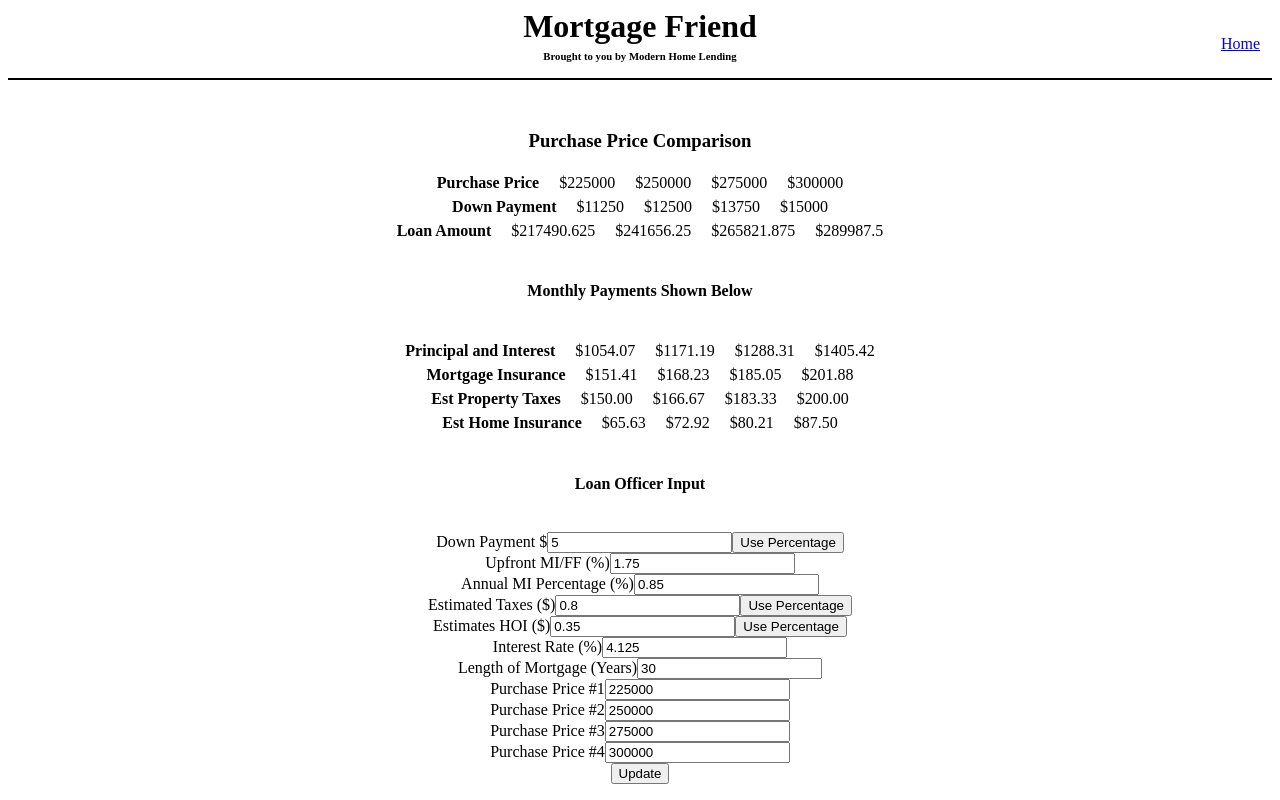
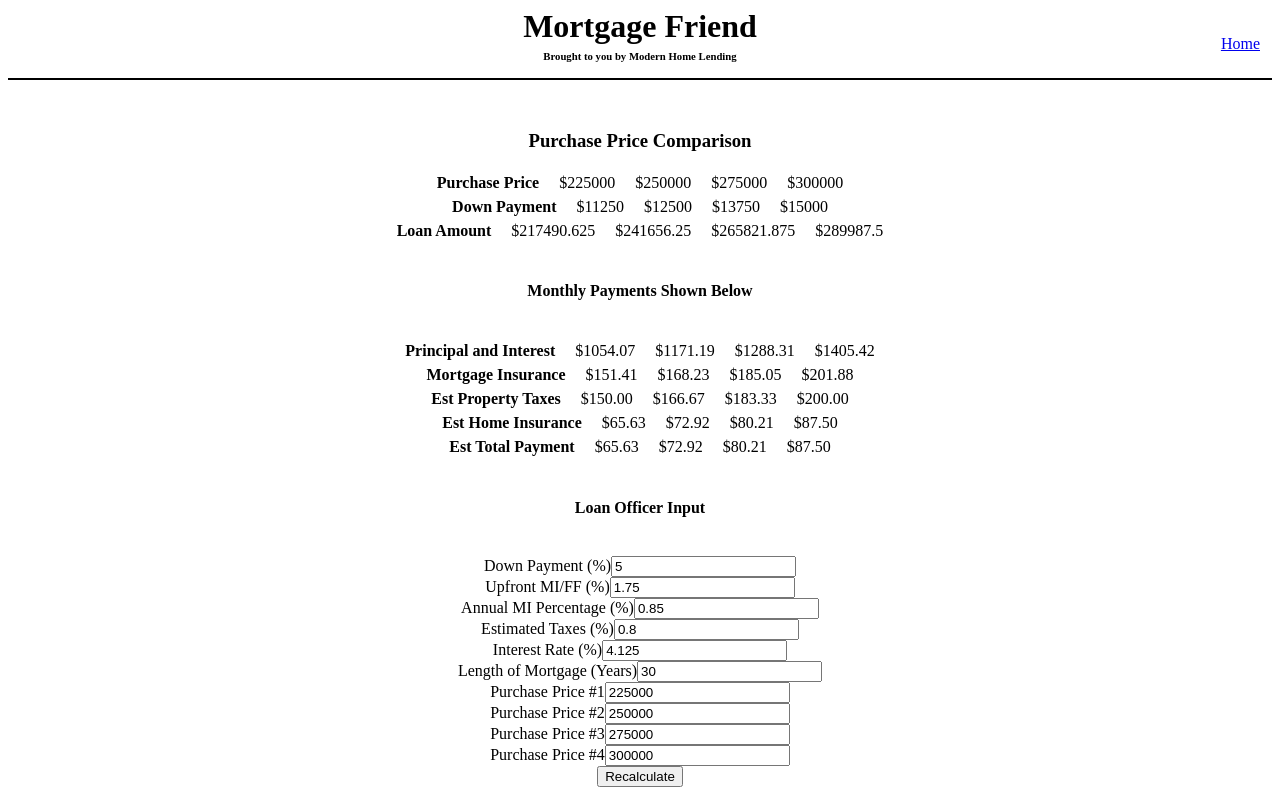
Before and after one commit to Zakery1/More-Friend, an Angular app: page /pvdp in a window 1280 px wide. Built offline with nearby package versions, Linux system fonts and the light colour scheme.

Commit message:
clean dp percentage payment

```diff
--- a/src/app/price-varied-dp/price-varied-dp.component.html
+++ b/src/app/price-varied-dp/price-varied-dp.component.html
@@ -65,25 +65,24 @@
 				<div class="display-pprices">${{estimatedHIFour}}</div>
 			</div>
 		</div>
+		<div class="ppc">
+			<div class="ppc-row">
+				<div class="display-pprices display-pprices-l">Est Total Payment</div>
+				<div class="display-pprices">${{estimatedHIOne}}</div>
+				<div class="display-pprices">${{estimatedHITwo}}</div>
+				<div class="display-pprices">${{estimatedHIThree}}</div>
+				<div class="display-pprices">${{estimatedHIFour}}</div>
+			</div>
+		</div>
 	</div>
 	<br>
 	<h4>Loan Officer Input</h4>
 	<br>
 	<div class="loi">
-
-		<p *ngIf="dpPercentage" class="input-line">Down Payment %<input [(ngModel)]="downPaymentPercentage" type="number"><button (click)=switchDPPercentage()>Use Dollar Amount</button></p>
-		<p *ngIf="!dpPercentage" class="input-line">Down Payment $<input [(ngModel)]="downPaymentPercentage" type="number"><button (click)=switchDPPercentage()>Use Percentage</button></p>
-
+		<p class="input-line">Down Payment (%)<input [(ngModel)]="downPaymentPercentage" type="number"></p>
 		<p class="input-line">Upfront MI/FF (%)<input [(ngModel)]="upfrontMiFf" type="number"></p>
 		<p class="input-line">Annual MI Percentage (%)<input [(ngModel)]="miPercentage" type="number"></p>
-
-		<p *ngIf="eTPercentage" class="input-line">Estimated Taxes (%)<input [(ngModel)]="estimatedTaxes" type="number"><button (click)=switchETPercentage()>Use Dollar Amount</button></p>
-		<p *ngIf="!eTPercentage" class="input-line">Estimated Taxes ($)<input [(ngModel)]="estimatedTaxes" type="number"><button (click)=switchETPercentage()>Use Percentage</button></p>
-
-		<p *ngIf="eHOIPercentage" class="input-line">Estimates HOI (%)<input [(ngModel)]="estimateHOI" type="number"><button (click)="switcheHOIPercentage()">Use Dollar Amount</button></p>
-		<p *ngIf="!eHOIPercentage" class="input-line">Estimates HOI ($)<input [(ngModel)]="estimateHOI" type="number"><button (click)="switcheHOIPercentage()">Use Percentage</button></p>
-
-
+		<p class="input-line">Estimated Taxes (%)<input [(ngModel)]="estimatedTaxes" type="number"></p>
 		<p class="input-line">Interest Rate (%)<input [(ngModel)]="interestRate" type="number"></p>
 		<p class="input-line">Length of Mortgage (Years)<input [(ngModel)]="mortgageYears" type="number"></p>
 		<p class="input-line">Purchase Price #1<input [(ngModel)]="purchasePriceOne" type="number"></p>
@@ -91,5 +90,5 @@
 		<p class="input-line">Purchase Price #3<input [(ngModel)]="purchasePriceThree" type="number"></p>
 		<p class="input-line">Purchase Price #4<input [(ngModel)]="purchasePriceFour" type="number"></p>
 	</div>
-	<button (click)="update()">Update</button>
+	<button (click)="update()">Recalculate</button>
 </div>
--- a/src/app/price-varied-dp/price-varied-dp.component.ts
+++ b/src/app/price-varied-dp/price-varied-dp.component.ts
@@ -115,48 +115,41 @@ export class PriceVariedDpComponent implements OnInit {
 	// 	this.eHOIPercentage = !this.eHOIPercentage;
 	// }
 
-	// private update() {
-	// 	if (this.dpPercentage === true) {
-	// 		this.downPaymentOne = this.downPaymentPercentage;
-	// 		this.downPaymentTwo = this.downPaymentPercentage;
-	// 		this.downPaymentThree = this.downPaymentPercentage;
-	// 		this.downPaymentFour = this.downPaymentPercentage;
-	// 	} else {
-	// 		this.downPaymentOne = (this.purchasePriceOne * this.downPaymentPercentage) / 100;
-	// 		this.downPaymentTwo = (this.purchasePriceTwo * this.downPaymentPercentage) / 100;
-	// 		this.downPaymentThree = (this.purchasePriceThree * this.downPaymentPercentage) / 100;
-	// 		this.downPaymentFour = (this.purchasePriceFour * this.downPaymentPercentage) / 100;
-	// 	}
+	private update() {
+		this.downPaymentOne = (this.purchasePriceOne * this.downPaymentPercentage) / 100;
+		this.downPaymentTwo = (this.purchasePriceTwo * this.downPaymentPercentage) / 100;
+		this.downPaymentThree = (this.purchasePriceThree * this.downPaymentPercentage) / 100;
+		this.downPaymentFour = (this.purchasePriceFour * this.downPaymentPercentage) / 100;
 
-	// 	this.loanAmountOne = (this.purchasePriceOne * (100 - this.downPaymentPercentage) / 100) * (100 + this.upfrontMiFf) / 100;
-	// 	this.loanAmountTwo = (this.purchasePriceTwo * (100 - this.downPaymentPercentage) / 100) * (100 + this.upfrontMiFf) / 100;
-	// 	this.loanAmountThree = (this.purchasePriceThree * (100 - this.downPaymentPercentage) / 100) * (100 + this.upfrontMiFf) / 100;
-	// 	this.loanAmountFour = (this.purchasePriceFour * (100 - this.downPaymentPercentage) / 100) * (100 + this.upfrontMiFf) / 100;
+		this.loanAmountOne = (this.purchasePriceOne * (100 - this.downPaymentPercentage) / 100) * (100 + this.upfrontMiFf) / 100;
+		this.loanAmountTwo = (this.purchasePriceTwo * (100 - this.downPaymentPercentage) / 100) * (100 + this.upfrontMiFf) / 100;
+		this.loanAmountThree = (this.purchasePriceThree * (100 - this.downPaymentPercentage) / 100) * (100 + this.upfrontMiFf) / 100;
+		this.loanAmountFour = (this.purchasePriceFour * (100 - this.downPaymentPercentage) / 100) * (100 + this.upfrontMiFf) / 100;
 
-	// 	// tslint:disable-next-line:max-line-length
-	// 	this.pAndIOne = ((this.interestRate / 1200.0 * this.loanAmountOne) / (1.0 - Math.pow(1.0 + this.interestRate / 1200.00, -1.0 * this.mortgageYears * 12))).toFixed(2);
-	// 	// tslint:disable-next-line:max-line-length
-	// 	this.pAndITwo = ((this.interestRate / 1200.0 * this.loanAmountTwo) / (1.0 - Math.pow(1.0 + this.interestRate / 1200.00, -1.0 * this.mortgageYears * 12))).toFixed(2);
-	// 	// tslint:disable-next-line:max-line-length
-	// 	this.pAndIThree = ((this.interestRate / 1200.0 * this.loanAmountThree) / (1.0 - Math.pow(1.0 + this.interestRate / 1200.00, -1.0 * this.mortgageYears * 12))).toFixed(2);
-	// 	// tslint:disable-next-line:max-line-length
-	// 	this.pAndIFour = ((this.interestRate / 1200.0 * this.loanAmountFour) / (1.0 - Math.pow(1.0 + this.interestRate / 1200.00, -1.0 * this.mortgageYears * 12))).toFixed(2);
+		// tslint:disable-next-line:max-line-length
+		this.pAndIOne = ((this.interestRate / 1200.0 * this.loanAmountOne) / (1.0 - Math.pow(1.0 + this.interestRate / 1200.00, -1.0 * this.mortgageYears * 12))).toFixed(2);
+		// tslint:disable-next-line:max-line-length
+		this.pAndITwo = ((this.interestRate / 1200.0 * this.loanAmountTwo) / (1.0 - Math.pow(1.0 + this.interestRate / 1200.00, -1.0 * this.mortgageYears * 12))).toFixed(2);
+		// tslint:disable-next-line:max-line-length
+		this.pAndIThree = ((this.interestRate / 1200.0 * this.loanAmountThree) / (1.0 - Math.pow(1.0 + this.interestRate / 1200.00, -1.0 * this.mortgageYears * 12))).toFixed(2);
+		// tslint:disable-next-line:max-line-length
+		this.pAndIFour = ((this.interestRate / 1200.0 * this.loanAmountFour) / (1.0 - Math.pow(1.0 + this.interestRate / 1200.00, -1.0 * this.mortgageYears * 12))).toFixed(2);
 
-	// 	this.mortgageInsuranceOne = ((this.purchasePriceOne - this.downPaymentOne) * this.miPercentage / 1200).toFixed(2);
-	// 	this.mortgageInsuranceTwo = ((this.purchasePriceTwo - this.downPaymentTwo) * this.miPercentage / 1200).toFixed(2);
-	// 	this.mortgageInsuranceThree = ((this.purchasePriceThree - this.downPaymentThree) * this.miPercentage / 1200).toFixed(2);
-	// 	this.mortgageInsuranceFour = ((this.purchasePriceFour - this.downPaymentFour) * this.miPercentage / 1200).toFixed(2);
+		this.mortgageInsuranceOne = ((this.purchasePriceOne - this.downPaymentOne) * this.miPercentage / 1200).toFixed(2);
+		this.mortgageInsuranceTwo = ((this.purchasePriceTwo - this.downPaymentTwo) * this.miPercentage / 1200).toFixed(2);
+		this.mortgageInsuranceThree = ((this.purchasePriceThree - this.downPaymentThree) * this.miPercentage / 1200).toFixed(2);
+		this.mortgageInsuranceFour = ((this.purchasePriceFour - this.downPaymentFour) * this.miPercentage / 1200).toFixed(2);
 
-	// 	this.estimatedPTOne = (this.purchasePriceOne * this.estimatedTaxes / 1200).toFixed(2);
-	// 	this.estimatedPTTwo = (this.purchasePriceTwo * this.estimatedTaxes / 1200).toFixed(2);
-	// 	this.estimatedPTThree = (this.purchasePriceThree * this.estimatedTaxes / 1200).toFixed(2);
-	// 	this.estimatedPTFour = (this.purchasePriceFour * this.estimatedTaxes / 1200).toFixed(2);
+		this.estimatedPTOne = (this.purchasePriceOne * this.estimatedTaxes / 1200).toFixed(2);
+		this.estimatedPTTwo = (this.purchasePriceTwo * this.estimatedTaxes / 1200).toFixed(2);
+		this.estimatedPTThree = (this.purchasePriceThree * this.estimatedTaxes / 1200).toFixed(2);
+		this.estimatedPTFour = (this.purchasePriceFour * this.estimatedTaxes / 1200).toFixed(2);
 
-	// 	this.estimatedHIOne = (this.purchasePriceOne * this.estimateHOI / 1200).toFixed(2);
-	// 	this.estimatedHITwo = (this.purchasePriceTwo * this.estimateHOI / 1200).toFixed(2);
-	// 	this.estimatedHIThree = (this.purchasePriceThree * this.estimateHOI / 1200).toFixed(2);
-	// 	this.estimatedHIFour = (this.purchasePriceFour * this.estimateHOI / 1200).toFixed(2);
-	// }
+		this.estimatedHIOne = (this.purchasePriceOne * this.estimateHOI / 1200).toFixed(2);
+		this.estimatedHITwo = (this.purchasePriceTwo * this.estimateHOI / 1200).toFixed(2);
+		this.estimatedHIThree = (this.purchasePriceThree * this.estimateHOI / 1200).toFixed(2);
+		this.estimatedHIFour = (this.purchasePriceFour * this.estimateHOI / 1200).toFixed(2);
+	}
 
 	constructor() {
 
```
